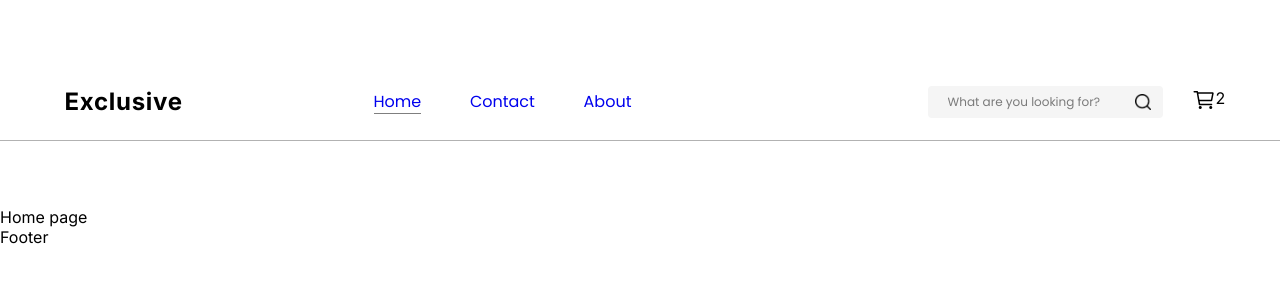
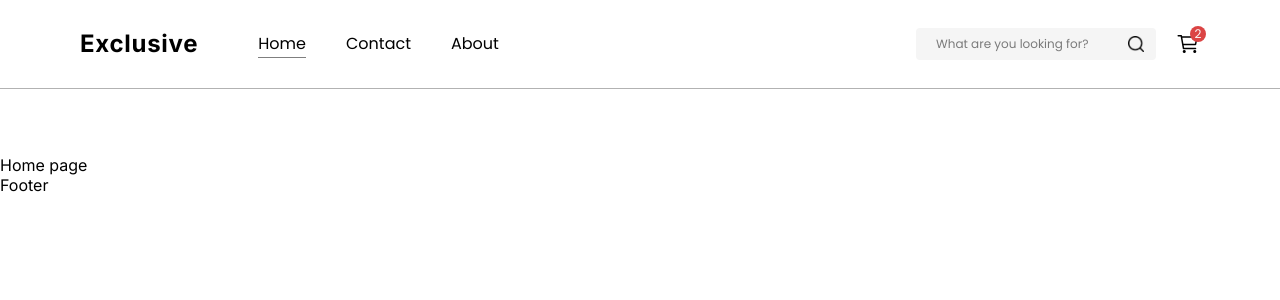
Before and after one commit to DahliaGhonim/Ecommerce_Vue, a Vue app: page / in a window 1280 px wide. Shown: the top 300 px of the page. Built offline with nearby package versions, Linux system fonts and the light colour scheme.

Commit message:
Enhance header styling

```diff
--- a/src/layout/AppHeader.vue
+++ b/src/layout/AppHeader.vue
@@ -1,18 +1,24 @@
 <template>
   <header>
     <div class="logo">Exclusive</div>
-    <ul>
-      <li><router-link to="/">Home</router-link></li>
-      <li><router-link to="/contact">Contact</router-link></li>
-      <li><router-link to="/about">About</router-link></li>
-    </ul>
+
+    <nav>
+      <ul>
+        <li><router-link to="/">Home</router-link></li>
+        <li><router-link to="/contact">Contact</router-link></li>
+        <li><router-link to="/about">About</router-link></li>
+      </ul>
+    </nav>
+
+    <div class="spacer"></div>
     <div class="search-wrapper">
       <input id="search" placeholder="What are you looking for?" />
-      <img src="/src/assets/images/search-icon.png" />
+      <img src="/src/assets/images/search-icon.png" alt="search" />
     </div>
+
     <div class="cart">
-      <img src="/src/assets/images/cart1.png">
-      <span>2</span>
+      <img src="/src/assets/images/cart1.png" alt="cart" />
+      <span class="cart-badge">2</span>
     </div>
   </header>
 </template>
@@ -25,33 +31,31 @@ export default {
 
 <style scoped>
 header {
-  padding: 86px 135px 22px; /* TODO: check whether this is correct */
-  /* padding-bottom: 22px;   142 - (96 + 24) */
+  width: 100%;
+  padding: 28px 80px; /* TODO: figma design deviation */
   border-bottom: 0.5px solid rgba(0, 0, 0, 0.3);
   margin-bottom: 66px; /* TODO: check whether this is correct */
 
   display: flex;
-  justify-content: center;
   align-items: center;
 }
 
+/* Logo */
 .logo {
-  width: 118px;
-  height: 24px;
   font-size: 24px;
   font-weight: 700;
   letter-spacing: 0.03em;
   line-height: 24px;
-  margin-right: 191px; /* TODO: make it reactive -> 444 - (135 + 118) */
+  margin-right: 60px; /* TODO: figma design deviation (191px) */
+  white-space: nowrap;
+  flex-shrink: 0;
 }
 
-ul {
-  min-width: 258px; /* TODO: make it reactive */
-  margin-right: 296px; /* TODO: make it reactive -> 998 - (444 + 258) */
-
+/* Nav */
+nav ul {
   display: flex;
-  justify-content: space-between;
   align-items: center;
+  gap: 40px; /* Relatively: 540 - (444 + 48) */
   list-style: none;
 
   font-family: "Poppins", Arial, Helvetica, sans-serif;
@@ -59,10 +63,12 @@ ul {
   font-weight: 400;
   letter-spacing: 0;
   line-height: 24px;
+  white-space: nowrap;
 }
 
 a {
   text-decoration: none;
+  color: #000000;
 }
 
 a:visited {
@@ -71,29 +77,36 @@ a:visited {
 
 a.router-link-exact-active {
   border-bottom: 1px solid rgba(0, 0, 0, 0.5);
+  padding-bottom: 2px;
 }
 
+.spacer {
+  flex: 1;
+}
+
+/* Search */
 .search-wrapper {
   background-color: #f5f5f5;
   padding: 7px 12px 7px 20px;
   border-radius: 4px;
-  margin-right: 29px; /* TODO: make it interactive -> 1270 - (998 + 243) */
+  margin-right: 20px; /* TODO: figma design deviation (not really) -> 1270 - (998 + 243) */
+  flex-shrink: 0;
 
   display: flex;
-  gap: 34px;
+  gap: 12px; /* TODO: figma design deviation (34px) */
   align-items: center;
 }
 
 .search-wrapper input {
   background-color: transparent;
   color: rgba(0, 0, 0, 0.5);
-  width: 153px; /* TODO: check if needs to be reactive */
-  height: 18px;
+  width: 180px; /* TODO: figma design deviation (153px) */
   font-family: "Poppins", Arial, Helvetica, sans-serif;
   font-size: 12px;
   font-weight: 400;
   letter-spacing: 0;
   line-height: 18px;
+  outline: none;
   border: none;
 }
 
@@ -101,24 +114,43 @@ a.router-link-exact-active {
   color: rgba(0, 0, 0, 0.5);
 }
 
-.search-wrapper input:focus {
-  outline: none;
-  box-shadow: none;
-}
-
 .search-wrapper img {
   width: 16px;
   height: 16px;
+  flex-shrink: 0;
+}
+
+/* Cart */
+.cart {
+  position: relative;
+  flex-shrink: 0;
+  cursor: pointer;
 }
 
 .cart img {
-  position: relative;
   width: 24px;
   height: 24px;
+  display: block;
 }
 
-.cart span {
+.cart-badge {
   position: absolute;
-  top: -3;
+  top: -6px; /* TODO: check measurements in Figma design */
+  right: -6px; /* TODO: check measurements in Figma design */
+
+  background-color: #db4444;
+  color: #fafafa;
+  font-family: "Poppins", Arial, Helvetica, sans-serif;
+  font-size: 12px;
+  font-weight: 400;
+  letter-spacing: 0;
+  line-height: 18px;
+  width: 16px;
+  height: 16px;
+  border-radius: 50%;
+
+  display: flex;
+  align-items: center;
+  justify-content: center;
 }
 </style>
```
